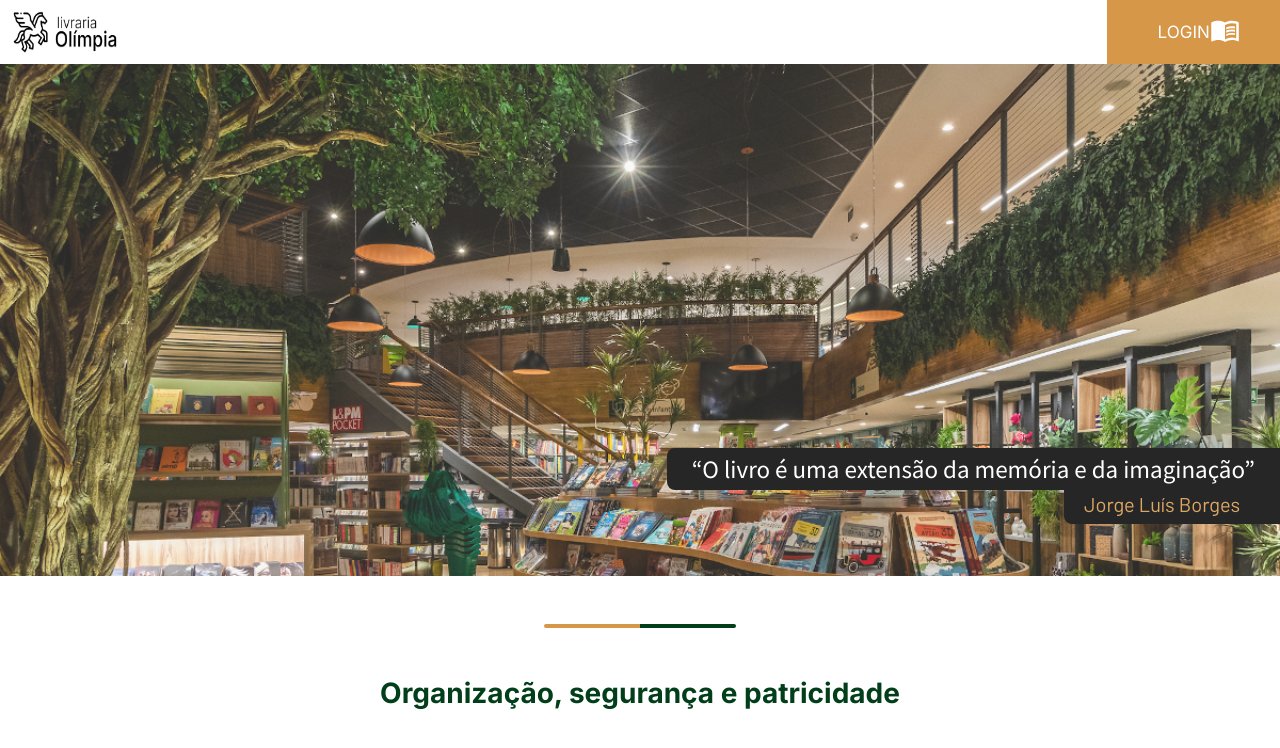
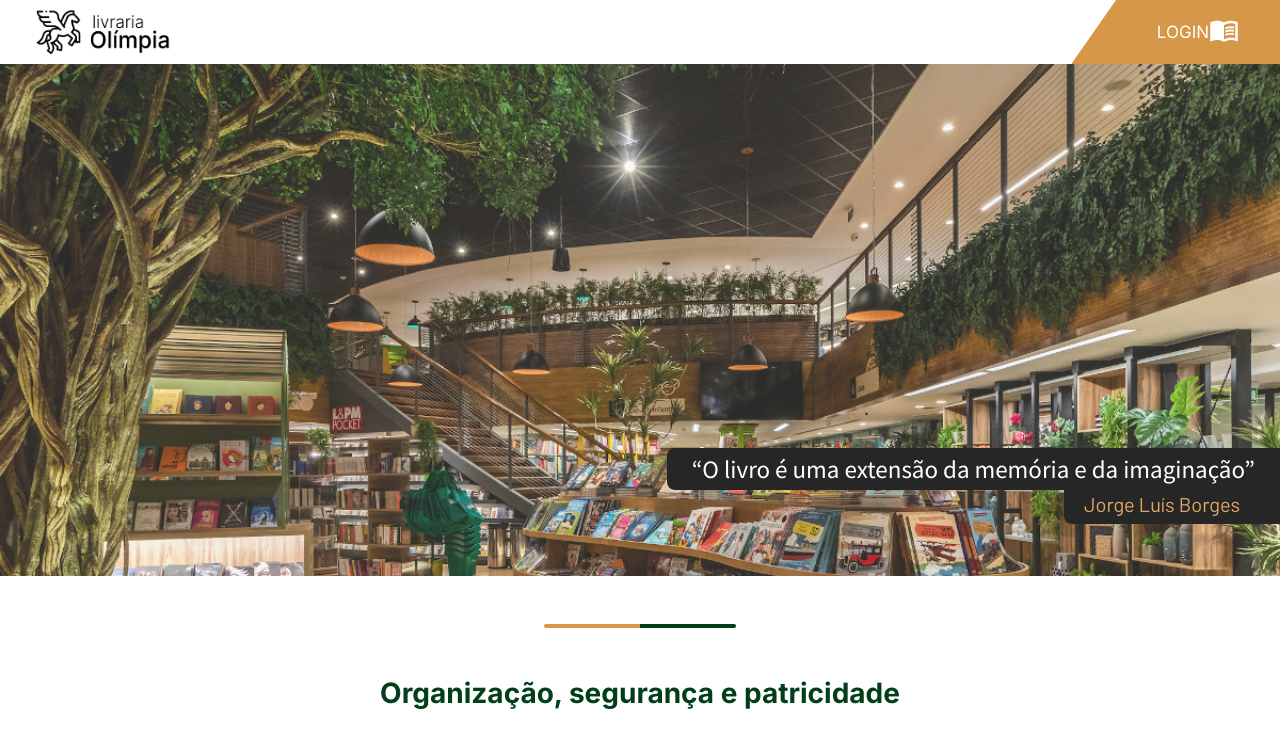
Before and after one commit to Sara-Lirio/Olimpia_App, a React (Vite) app: page / in a window 1280 px wide. Shown: the top 748 px of the page. Built offline with nearby package versions, Linux system fonts and the light colour scheme.

Commit message:
Aplicando CSS Grid no componente header login

```diff
--- a/src/Pages/Home/HomeLogin.jsx
+++ b/src/Pages/Home/HomeLogin.jsx
@@ -1,5 +1,5 @@
 import React from 'react'
-import HeaderLogin from '../../components/Header/HeaderLogin'
+import HeaderLogin from '../../components/HeaderLogin/HeaderLogin'
 import style from './Home.module.css'
 import cel from '../../assets/cel.png'
 import playstore from '../../assets/playstore.png'
--- a/src/components/FormClientes/FormClientes.jsx
+++ b/src/components/FormClientes/FormClientes.jsx
@@ -1,6 +1,6 @@
 import React, { useState } from 'react';
 import { useNavigate } from 'react-router-dom';
-import { createCliente } from '../../service/api.js';
+// import { createCliente } from '../../service/api.js';
 import { Form, Row, Column, DivInput, Button } from './FormStyle.js';
 import Label from '../../components/Label/Label.jsx';
 import Input from '../../components/Input/Input.jsx';
--- a/src/components/Header/Header.module.css
+++ b/src/components/Header/Header.module.css
@@ -1,7 +1,7 @@
-.header {
+/* .header {
     display: flex;
     flex-direction: column;
-}
+} */
 
 .nav {
     display: flex;
@@ -9,31 +9,22 @@
     margin: 1em 6em 0 2em;
 }
 
-.navLogin {
-    display: flex;
-    justify-content: end;
-    height: 4em;
-}
-
-.btnMenu {
+.btnMenu,
+.btnExit,
+.btnClose {
     cursor: pointer;
 }
 
-.btnMenu:hover, .btnClose:hover {
+.btnMenu:hover,
+.btnClose:hover {
     color: #D69748;
 }
 
-.logoOlimpia{
-    width: 10%;
-    padding: .6em;
-    margin-right: 61em;
-}
-
-.logo{
+.logo {
     width: 10%;
 }
 
-.search{
+.search {
     display: flex;
     align-items: center;
 }
@@ -55,42 +46,19 @@
     font-size: 14px;
 }
 
-.btnExit, .btnLogin {
+.btnExit {
     background-color: #D69748;
     border: none;
     display: flex;
     align-items: center;
     padding: 0em 3em;
-    cursor: pointer;
 }
 
 .btnExit {
-    color:black;
+    color: black;
     border-radius: 5px;
     font-weight: 600;
     margin-top: .5em;
-}
-
-.btnLogin{
-    font-size: 17px;
-    color: white;
-    width: 10.2em;
-    justify-content: space-between;
-}
-
-.btnLogin:hover {
-    color: #013E19;
-}
-
-.diagonal{
-    background-color: #D69748;
-    width: 2em;
-    margin-left: 1em;
-    border: none;
-    -webkit-transform: skew(-20deg); /* Chrome, Opera */
-    -ms-transform: skew(-20deg); /* IE */
-        transform: skew(-20deg);
-        margin-right: -1.3em;
 }
 
 .navPages {
@@ -130,7 +98,7 @@
     height: 80vh;
     width: 200px;
     position: fixed;
-    top:0em
+    top: 0em
 }
 
 .menuItens {
@@ -141,56 +109,23 @@
 }
 
 .btnClose {
-    cursor: pointer;
     display: flex;
     justify-content: space-between;
     padding: 1em;
 }
 
-.logo1{
+.logo1 {
     width: 20%;
     margin-top: .6em;
-}
-
-.btnEntrar {
-    background-color: #D69748;
-    color: white;
-    border: none;
-    text-transform: uppercase;
-    padding: .7em 2.6em;
-    border-radius: 11px;
-    margin: 3em;
-    font-weight: 500;
-}
-
-.btnEntrar:hover {
-    color: #013E19;
 }
 
 .image {
     width: 10%;
 }
 
-.imageBook{
-    border-right: 1px solid rgb(165, 164, 164);
-    width: 50%;
-}
 
-.box{
-    display: flex;
-}
 
-.btnFechar{
-    cursor: pointer;
-}
-
-.formBox{
-    margin: auto 0 auto 5em;
-    display: flex;
-    flex-direction: column;
-    height: 15em;
-}
-
+/*
 @media (max-width:1024px) {
     .logoOlimpia{
         width: 9em;
@@ -311,4 +246,4 @@
         margin-right: -1.3em;
     }
 
-}
+} */
--- /dev/null
+++ b/src/components/HeaderLogin/HeaderLogin.module.css
@@ -0,0 +1,72 @@
+.btnLogin,
+.btnEntrar,
+.btnFechar {
+    cursor: pointer;
+}
+
+.navLogin {
+    height: 4em;
+    display: grid;
+    grid-template-areas:
+        'logo logo logo login button';
+    gap: 0px;
+}
+
+.logoOlimpia {
+    grid-area: logo;
+    width: 14%;
+    margin: auto 2em;
+}
+
+.btnLogin {
+    grid-area: button;
+    background-color: #D69748;
+    border: none;
+    font-size: 17px;
+    color: white;
+    display: flex;
+    align-items: center;
+    justify-content: center;
+}
+
+.btnLogin:hover {
+    color: black;
+}
+
+.diagonal {
+    grid-area: login;
+    border: none;
+    border-top: 63px solid transparent;
+    border-right: 2.8em solid #D69748;
+}
+
+.btnEntrar {
+    background-color: #D69748;
+    color: black;
+    border: none;
+    text-transform: uppercase;
+    padding: .7em 2.6em;
+    border-radius: 11px;
+    margin: 3em;
+    font-weight: 500;
+}
+
+.btnEntrar:hover {
+    color: white;
+}
+
+.imageBook {
+    border-right: 1px solid rgb(165, 164, 164);
+    width: 50%;
+}
+
+.box {
+    display: flex;
+}
+
+.formBox {
+    margin: auto 0 auto 5em;
+    display: flex;
+    flex-direction: column;
+    height: 15em;
+}
```
Also changed, not shown: src/components/HeaderLogin/HeaderLogin.jsx (renamed from src/components/Header/HeaderLogin.jsx, +4 -5 lines).
